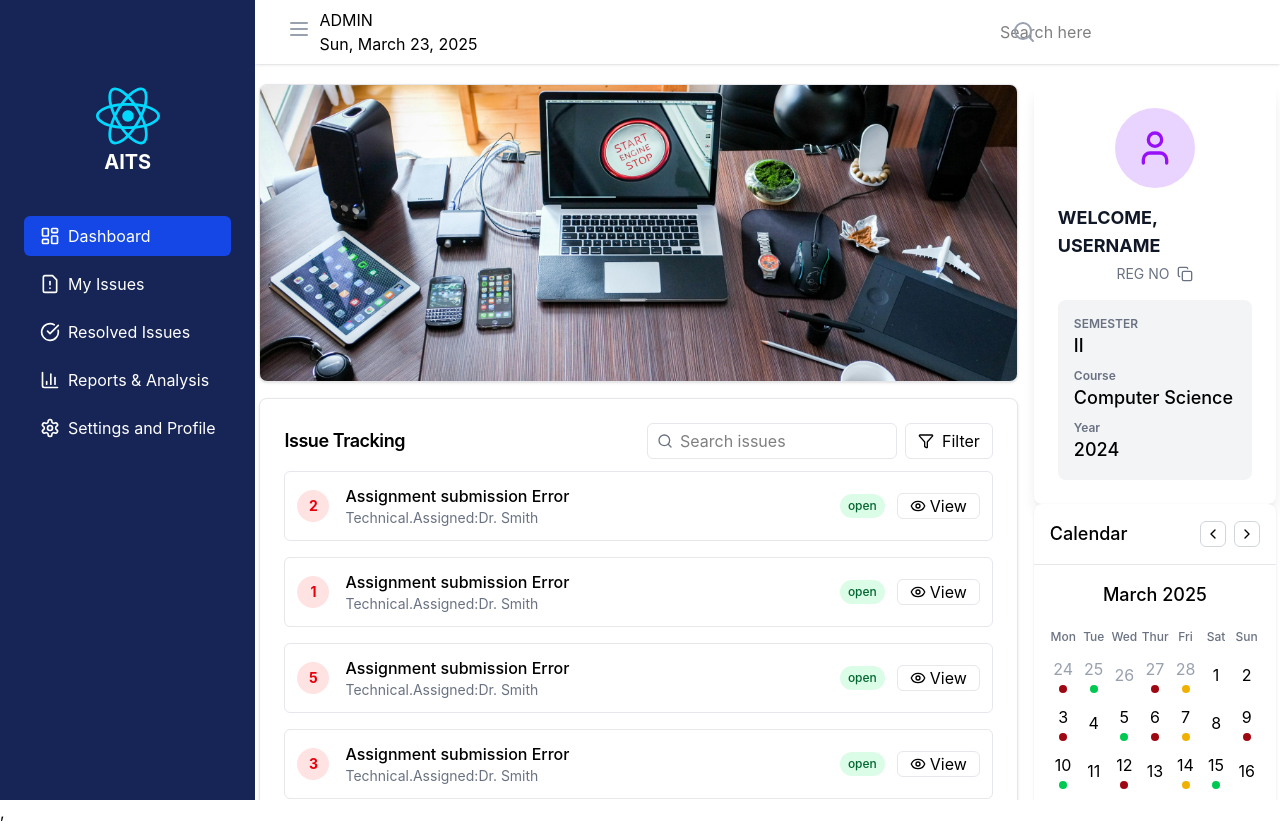
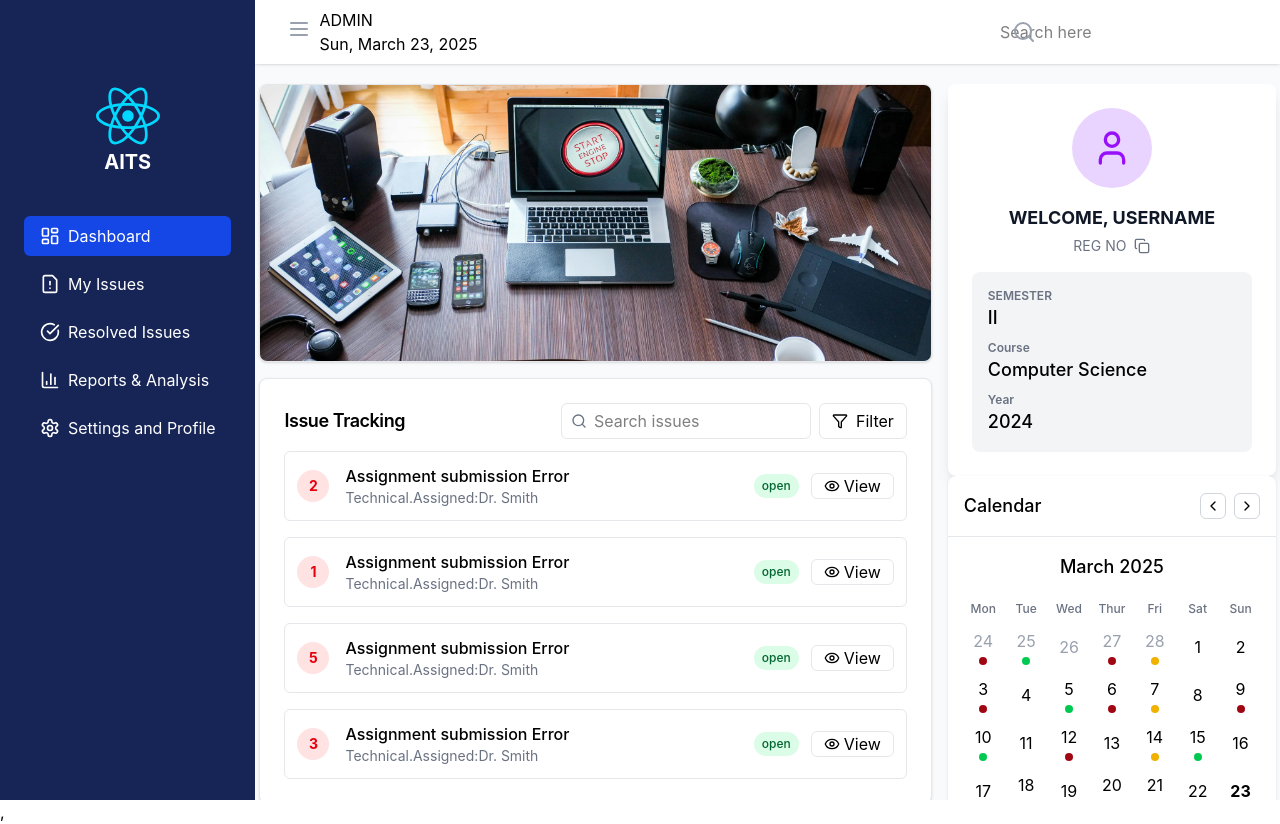
Before and after one commit to Suubi08/academic_issue_tracking_system, a React (Vite) app in the folder client/: page /studentdashboard in a window 1280 px wide. Built offline with nearby package versions, Linux system fonts and the light colour scheme.

Commit message:
card-chard

```diff
--- a/client/src/Layout/Layout.jsx
+++ b/client/src/Layout/Layout.jsx
@@ -9,7 +9,7 @@ function Layout() {
 
       <div className="flex-1 flex flex-col overflow-hidden">
         <Navbar />
-        <main className="flex-1 overflow-y-auto p-1 md:p-1">
+        <main className="flex-1 overflow-y-auto p-1 md:p-1 bg-gray-50">
           <Outlet />
 
         </main>
--- a/client/src/components/IssueChart.jsx
+++ b/client/src/components/IssueChart.jsx
@@ -21,7 +21,7 @@ const IssueChart = ({
   ];
 
   return (
-    <Card className="m-4 ml-2">
+    <Card className="mt-4 ">
       <CardHeader>
         <CardTitle className="text-lg font-medium">Issue Statistics</CardTitle>
       </CardHeader>
--- a/client/src/pages/StudentDashboard/Studentdashboard.jsx
+++ b/client/src/pages/StudentDashboard/Studentdashboard.jsx
@@ -34,8 +34,8 @@ const Studentdashboard = () => {
       const pendingIssues = issue.filter((issue) => issue.status === "Pending").length
 
   return (
-    <div className='mt-4 grid grid-cols-1 gap-4 lg:grid-cols-4'>
-      <div className='lg:col-span-3 space-y-4 '>
+    <div className='mt-4 grid grid-cols-1 gap-4 lg:grid-cols-3'>
+      <div className='lg:col-span-2 space-y-4 '>
       <ShowSlide images={images} />
       <TrackStudentIssues/>
       {/* <Issuetable issue={issue} Loading={loading}  /> */}
```
